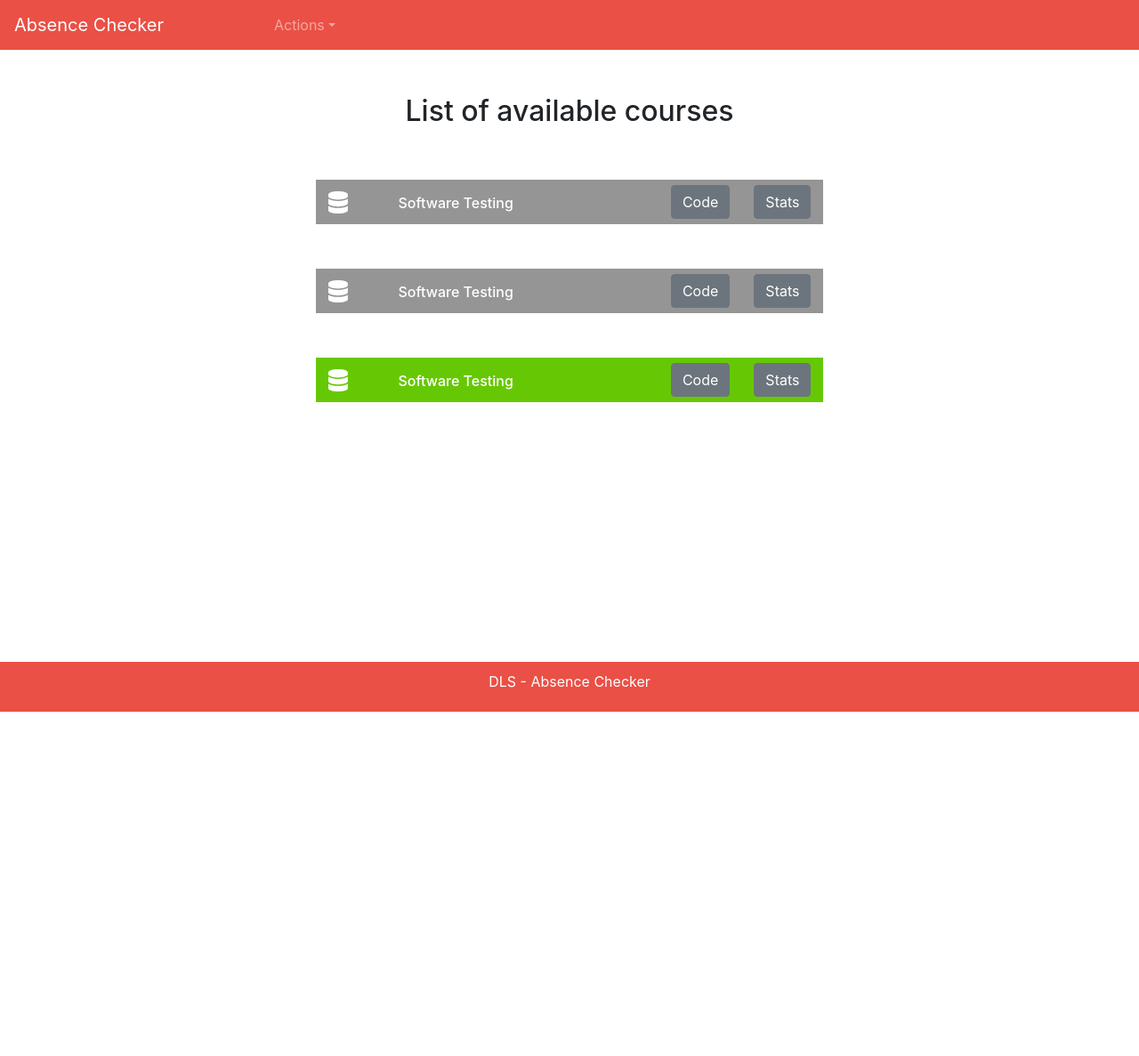
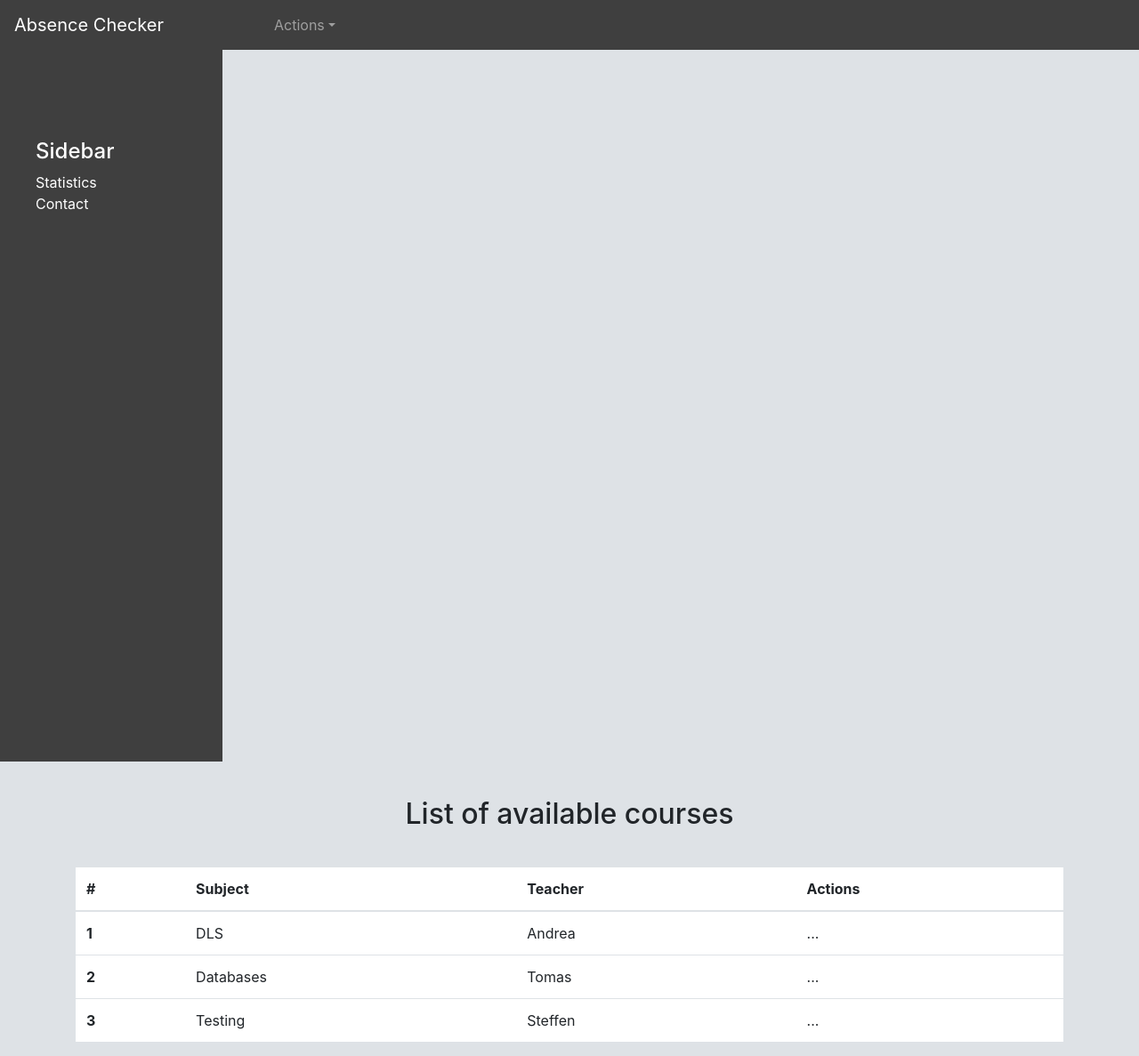
Before and after one commit to VillentretenmerthTheCoder/absence_checker, a React (Create React App) app: page /student-main in a window 1280 px wide. Shown: the whole page at 89% size. Before the commit the page ends 800 px from the top, so only its background shows below. Built offline with nearby package versions, Linux system fonts and the light colour scheme.

Commit message:
MainStudentPage

```diff
--- a/src/Components/Navbar/NavigationBar.module.scss
+++ b/src/Components/Navbar/NavigationBar.module.scss
@@ -1,4 +1,6 @@
 .NavigationBar{
-    background-color: rgb(234, 80, 69);
+    background-color: #3F3F3F;
     color: #fff;
+    z-index: 9999;
+
 }
--- /dev/null
+++ b/src/Components/Sidebar/Index.tsx
@@ -0,0 +1 @@
+export * from './Sidebar';
--- /dev/null
+++ b/src/Components/Sidebar/Sidebar.module.scss
@@ -0,0 +1,29 @@
+.wrapper {
+    display: flex;
+    align-items: stretch;
+
+}
+
+
+.sidebar {
+    min-width: 250px;
+    max-width: 250px;
+    height: 100vh;
+    position: relative;
+    left: 0;
+    top: 0;
+    padding: 0;
+    background-color: #3F3F3F;
+    h4{
+        margin-top: 100px;
+    }
+
+    ul{
+        list-style-type: none;
+
+        a{
+            color: #fff;
+            text-decoration: none;
+        }
+    }
+}
--- /dev/null
+++ b/src/Components/Sidebar/Sidebar.tsx
@@ -0,0 +1,23 @@
+import React, { useState } from 'react';
+import styles from './Sidebar.module.scss';
+
+const  NavigationBar  = () => {
+
+        return(
+            <div className={styles.wrapper}>
+                <div className={styles.sidebar} id="sidebar">
+                    <ul className={styles.listElements}>
+                        <h4 style={{color: 'white'}}>Sidebar</h4>
+                        <li>
+                            <a href="#">Statistics</a>
+                        </li>
+                        <li>
+                            <a href="#">Contact</a>
+                        </li>
+                    </ul>
+                </div>
+        </div>
+        );
+}
+
+export default NavigationBar;
--- /dev/null
+++ b/src/Components/Table/Index.tsx
@@ -0,0 +1 @@
+export * from './Table';
--- /dev/null
+++ b/src/Components/Table/Table.tsx
@@ -0,0 +1,45 @@
+import React from 'react';
+import { Table, Container, Button, Row } from 'reactstrap';
+
+const TableComp = () => {
+    return(
+        <Container style={{position: 'relative'}} >
+            <div>
+                <h2 style={{marginTop: '40px', display: 'flex', justifyContent: 'center'}}>List of available courses</h2>
+                <Table hover style={{backgroundColor: 'white', marginTop: '40px'}}>
+                    <thead>
+                        <tr>
+                        <th>#</th>
+                        <th>Subject</th>
+                        <th>Teacher</th>
+                        <th>Actions</th>
+                        </tr>
+                    </thead>
+                    <tbody>
+                        <tr>
+                        <th scope="row">1</th>
+                        <td>DLS</td>
+                        <td>Andrea</td>
+                        <td>...</td>
+                        </tr>
+                        <tr>
+                        <th scope="row">2</th>
+                        <td>Databases</td>
+                        <td>Tomas</td>
+                        <td>...</td>
+                        </tr>
+                        <tr>
+                        <th scope="row">3</th>
+                        <td>Testing</td>
+                        <td>Steffen</td>
+                        <td>...</td>
+                        </tr>
+                    </tbody>
+                </Table>
+            </div>
+        </Container>
+    )
+}
+
+
+export default TableComp;
--- a/src/Pages/Students/MainPage.module.scss
+++ b/src/Pages/Students/MainPage.module.scss
@@ -1,3 +1,9 @@
+.Wrapper{
+    background-color: #dee2e6;
+    height:100vh;
+    width: 100%;
+}
+
 .box_subject{
     width: 50%;
     height: 50px;
--- a/src/Pages/Students/MainPageStudent.tsx
+++ b/src/Pages/Students/MainPageStudent.tsx
@@ -1,51 +1,30 @@
-import React from 'react';
+import React, { useEffect } from 'react';
 import { Button, Container, Row } from 'reactstrap';
 import Footer from '../../Components/Footer/Footer';
 import NavigationBar from '../../Components/Navbar/NavigationBar';
 import styles from './MainPage.module.scss';
 import { FontAwesomeIcon } from '@fortawesome/react-fontawesome';
 import { faDatabase } from '@fortawesome/free-solid-svg-icons';
+import Sidebar from '../../Components/Sidebar/Sidebar';
+import TableComp from '../../Components/Table/Table';
 
 const  MainPageStudent  = () => {
 
+
+    useEffect(() => {
+            document.body.style.backgroundColor = "#dee2e6";
+    })
+
         return(
-            <div>
-                <NavigationBar/>
-                <Container>
-                    <Row style={{display: 'flex', justifyContent: 'center', marginTop: 50}}>
-                        <h2>List of available courses</h2>
+            <div className={styles.Wrapper}>
+                                <NavigationBar/>
+
+                <Container fluid style={{padding: 0}}>
+                    <Row style={{padding: 0, margin: 0}}>
+                            <Sidebar/>
+                            <TableComp/>
                     </Row>
-                    <Row style={{display: 'flex', justifyContent: 'center'}} >
-                        <div className={styles.box_subject}>
-                            <FontAwesomeIcon style={{fontSize: 25}} icon={faDatabase} size="lg" />
-                            <h6 >Software Testing</h6>
-                            <Button > Code</Button>
-                            <Button> Stats</Button>
-
-                        </div>
-                   </Row>
-                   <Row style={{display: 'flex', justifyContent: 'center'}} >
-
-                   <div className={styles.box_subject}>
-                            <FontAwesomeIcon style={{fontSize: 25}} icon={faDatabase} size="lg" />
-                            <h6 >Software Testing</h6>
-                            <Button > Code</Button>
-                            <Button> Stats</Button>
-
-                        </div>
-                    </Row>
-
-                    <Row style={{display: 'flex', justifyContent: 'center'}} >
-                    <div className={styles.box_subject_active}>
-                            <FontAwesomeIcon style={{fontSize: 25}} icon={faDatabase} size="lg" />
-                            <h6 >Software Testing</h6>
-                            <Button > Code</Button>
-                            <Button> Stats</Button>
-                        </div>
-                    </Row>
-
                 </Container>
-                <Footer/>
             </div>
         )
 }
```
Also changed, not shown: src/Components/Table/Table.module.scss (added).
